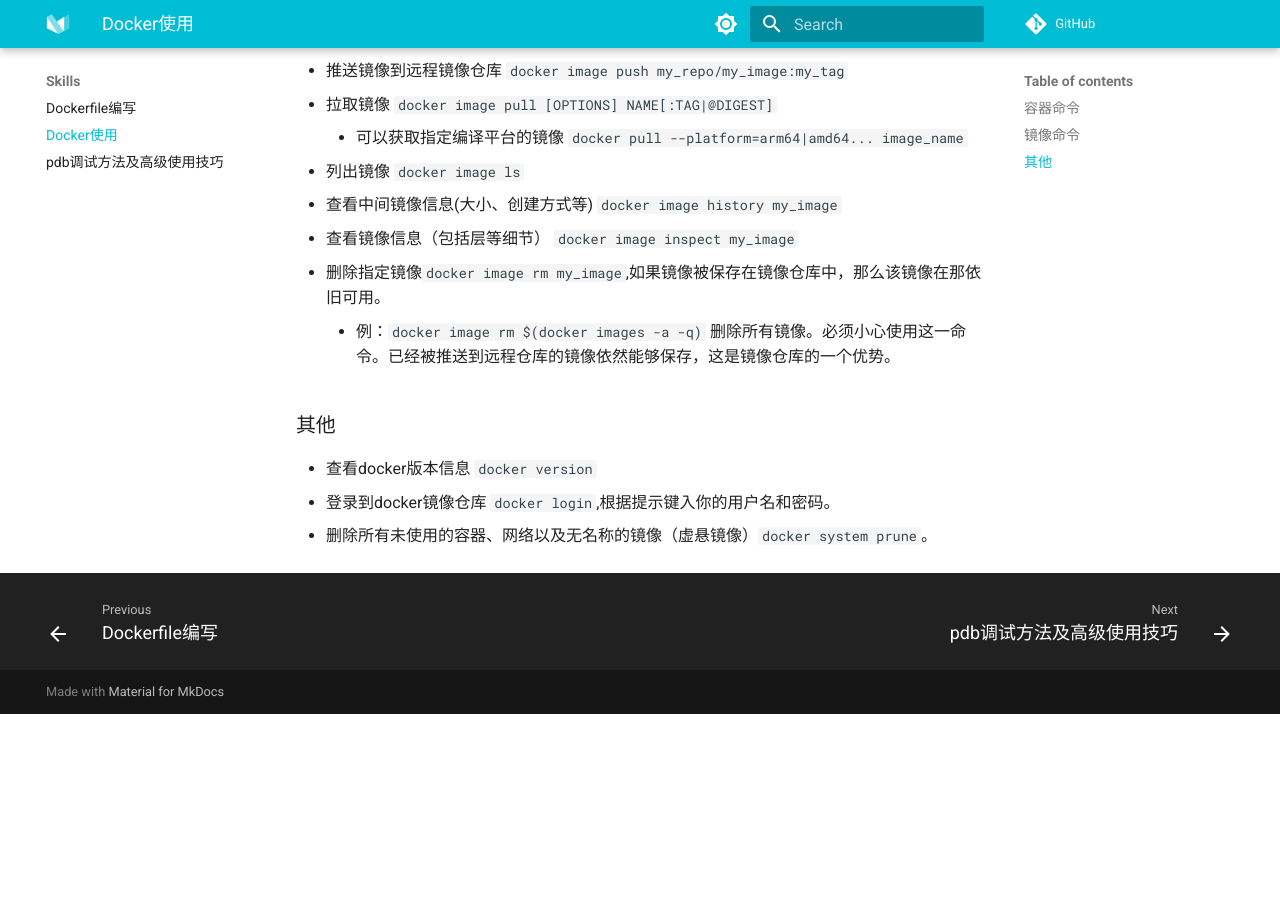
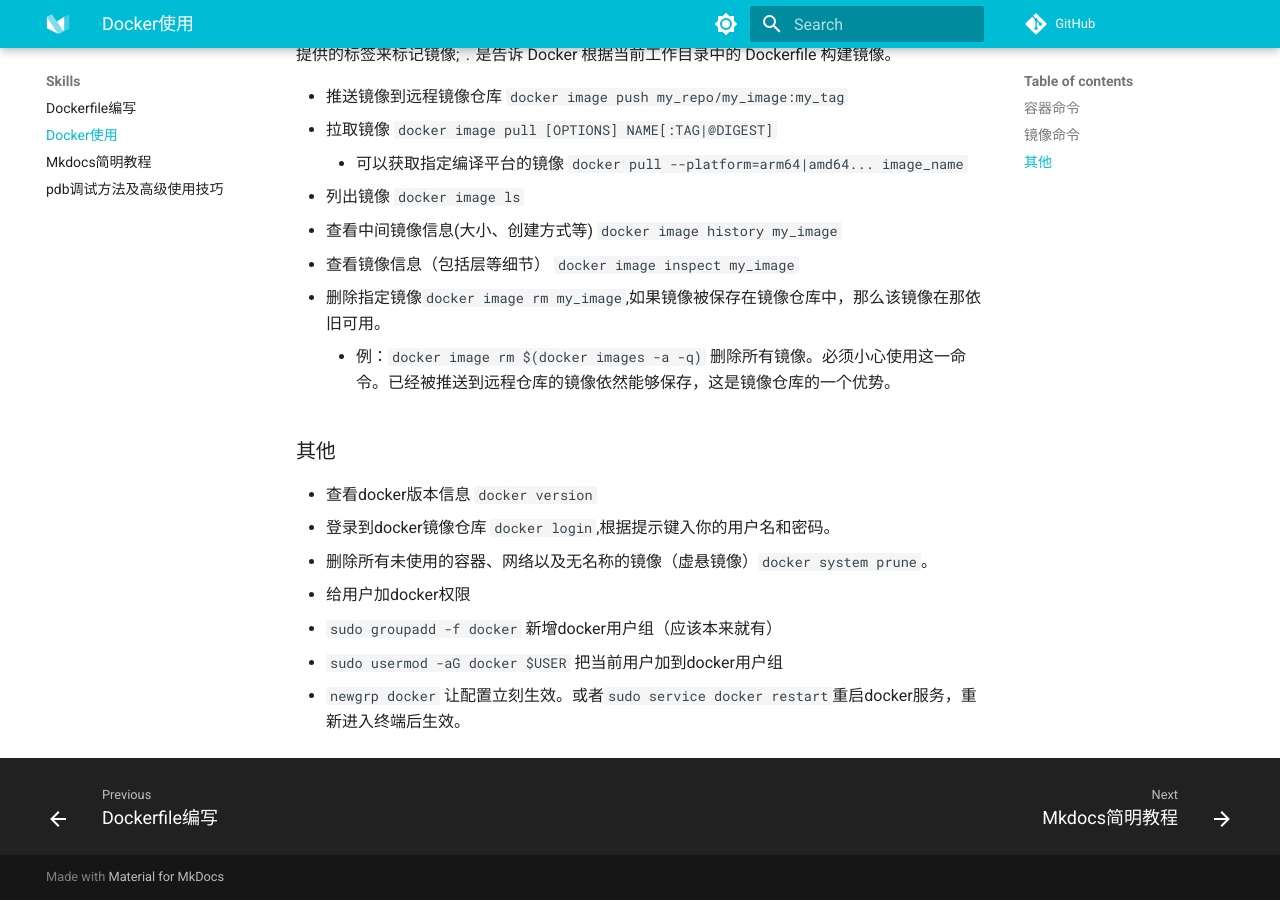
Before and after one commit to ZillaRU/ZillaRU.github.io, an MkDocs documentation site: the page built from docs/skills/docker使用.md, in a window 1280 px wide and 900 px high, scrolled down 2242 px. Built offline with MkDocs 1.6.1 and Material for MkDocs 9.7.7, drawn with Linux system fonts in a browser that asks for light colours; comment, search, counter and statistics services are not loaded; before the commit the page ends 2956 px from its top, so only the background shows below that; some of the changed text lies outside the part shown.

Commit message:
edit docker skills

```diff
--- a/docs/skills/docker使用.md
+++ b/docs/skills/docker使用.md
@@ -46,7 +46,7 @@
 - `docker exec`：在运行的容器中执行命令，格式是`docker <object> <command> <options>`。
 - `docker container ls`或`docker ps`: 列出（默认是：运行中的）容器,要列出所有容器需要加`-a`。
 - 查看容器信息 `docker inspect 容器名称/id`
-- 打印日志 `docker logs 容器名称/id`: 日志默认是截止到目前为止的日志。如果想要持续看到新打印出的日志信息，那么可以加上-f。
+- 打印日志 `docker logs 容器名称/id`: 日志默认是截止到目前为止的日志。如果想要持续看到新打印出的日志信息，那么可以加上`-f`。可`>& filename`重定向到文件。可结合`grep`使用。
 - `docker stats`: **实时**看容器的**资源占用**情况，默认列出所有运行中容器。
 - 停止容器
   - 停止正在运行的容器 `docker stop 容器名称/id`
@@ -76,3 +76,7 @@
 - 查看docker版本信息 `docker version`
 - 登录到docker镜像仓库 `docker login`,根据提示键入你的用户名和密码。
 - 删除所有未使用的容器、网络以及无名称的镜像（虚悬镜像）`docker system prune`。
+- 给用户加docker权限
+  1. `sudo groupadd -f docker` 新增docker用户组（应该本来就有）
+  2. `sudo usermod -aG docker $USER` 把当前用户加到docker用户组
+  3. `newgrp docker` 让配置立刻生效。或者`sudo service docker restart`重启docker服务，重新进入终端后生效。
```
Also changed, not shown: docs/skills/mkdocs简明教程.md (added, +3 -0 lines).
